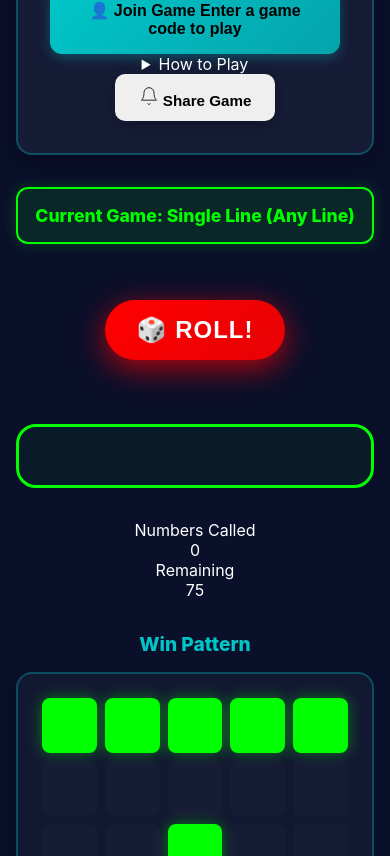
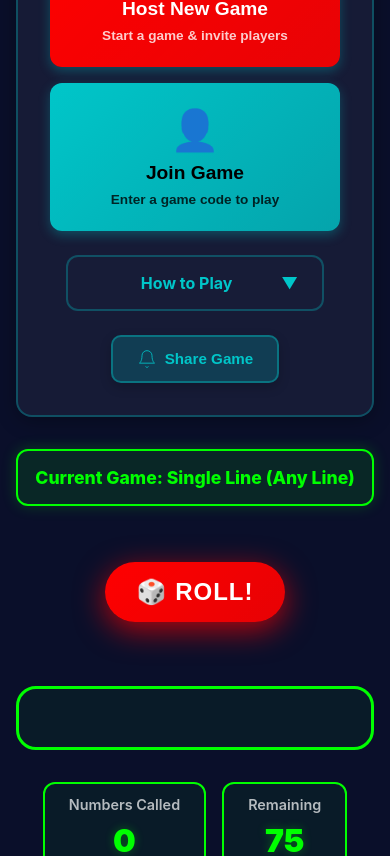
Before and after one commit to bingoXRP/bingo-site, a plain HTML site: page bingo-roller.html in a window 390 px wide. Shown: the part 749-1605 px from the top of the page. Drawn offline with Linux system fonts and the light colour scheme; no server answers.

Commit message:
Update bingo-roller.css

```diff
--- a/assets/css/bingo-roller.css
+++ b/assets/css/bingo-roller.css
@@ -783,3 +783,247 @@ button:disabled {
     grid-template-columns: repeat(10, minmax(32px, 1fr));
   }
 }
+.hero-welcome {
+  text-align: center;
+  padding: 2rem 0;
+  animation: fade-in-up 0.6s ease-out;
+}
+
+.hero-mascot {
+  max-width: 300px;
+  height: auto;
+  margin: 0 auto 1.5rem;
+  filter: drop-shadow(0 0 20px rgba(0, 198, 201, 0.3));
+  animation: float 3s ease-in-out infinite;
+}
+
+@keyframes float {
+  0%, 100% { transform: translateY(0px); }
+  50% { transform: translateY(-10px); }
+}
+
+@keyframes fade-in-up {
+  from {
+    opacity: 0;
+    transform: translateY(30px);
+  }
+  to {
+    opacity: 1;
+    transform: translateY(0);
+  }
+}
+
+.mode-btn {
+  display: flex;
+  flex-direction: column;
+  align-items: center;
+  gap: 0.5rem;
+  padding: 1.5rem 2rem;
+  min-width: 200px;
+}
+
+.btn-icon {
+  font-size: 2.5rem;
+}
+
+.btn-text {
+  font-size: 1.2rem;
+  font-weight: 900;
+}
+
+.btn-desc {
+  font-size: 0.85rem;
+  opacity: 0.8;
+}
+
+.host-btn {
+  background: linear-gradient(135deg, #FF0000 0%, rgba(255, 0, 0, 0.9) 100%);
+  color: #FFF;
+}
+
+.host-btn:hover {
+  background: linear-gradient(135deg, #00FF00 0%, rgba(0, 255, 0, 0.9) 100%);
+  color: #000;
+}
+
+.player-btn {
+  background: linear-gradient(135deg, #00c6c9 0%, rgba(0, 198, 201, 0.8) 100%);
+  color: #000;
+}
+
+.player-btn:hover {
+  background: linear-gradient(135deg, #00FF00 0%, rgba(0, 255, 0, 0.9) 100%);
+}
+
+.how-to-play {
+  max-width: 600px;
+  margin: 2rem auto 1rem;
+  background: rgba(26, 31, 58, 0.6);
+  border: 2px solid rgba(0, 198, 201, 0.3);
+  border-radius: 12px;
+  padding: 0;
+  overflow: hidden;
+}
+
+.how-to-play summary {
+  padding: 1rem 1.5rem;
+  cursor: pointer;
+  font-weight: 700;
+  color: #00c6c9;
+  list-style: none;
+  user-select: none;
+  transition: all 0.3s ease;
+}
+
+.how-to-play summary::-webkit-details-marker {
+  display: none;
+}
+
+.how-to-play summary:hover {
+  background: rgba(0, 198, 201, 0.1);
+}
+
+.how-to-play summary::after {
+  content: ' ▼';
+  float: right;
+  transition: transform 0.3s ease;
+}
+
+.how-to-play[open] summary::after {
+  transform: rotate(180deg);
+}
+
+.how-to-content {
+  padding: 1.5rem;
+  border-top: 1px solid rgba(0, 198, 201, 0.2);
+  animation: slide-down 0.3s ease-out;
+}
+
+@keyframes slide-down {
+  from {
+    opacity: 0;
+    transform: translateY(-10px);
+  }
+  to {
+    opacity: 1;
+    transform: translateY(0);
+  }
+}
+
+.how-to-content h3 {
+  color: #00FF00;
+  font-size: 1.1rem;
+  margin: 1rem 0 0.5rem;
+}
+
+.how-to-content h3:first-child {
+  margin-top: 0;
+}
+
+.how-to-content ol {
+  margin: 0.5rem 0 1rem 1.5rem;
+  padding: 0;
+}
+
+.how-to-content li {
+  margin: 0.5rem 0;
+  line-height: 1.6;
+  color: rgba(255, 255, 255, 0.9);
+}
+
+.share-buttons {
+  display: flex;
+  justify-content: center;
+  gap: 1rem;
+  margin-top: 1.5rem;
+}
+
+.share-btn {
+  display: flex;
+  align-items: center;
+  gap: 0.5rem;
+  padding: 0.75rem 1.5rem;
+  background: rgba(0, 198, 201, 0.2);
+  border: 2px solid rgba(0, 198, 201, 0.4);
+  border-radius: 10px;
+  color: #00c6c9;
+  font-weight: 700;
+  cursor: pointer;
+  transition: all 0.3s ease;
+}
+
+.share-btn:hover {
+  background: rgba(0, 198, 201, 0.3);
+  transform: translateY(-2px);
+  box-shadow: 0 4px 12px rgba(0, 198, 201, 0.3);
+}
+
+.share-btn svg {
+  width: 20px;
+  height: 20px;
+}
+
+@media (max-width: 768px) {
+  .hero-mascot {
+    max-width: 200px;
+  }
+
+  .mode-buttons {
+    flex-direction: column;
+    gap: 1rem;
+  }
+
+  .mode-btn {
+    width: 100%;
+  }
+
+  .how-to-play {
+    margin: 1.5rem 1rem 1rem;
+  }
+}
+
+.stats-container {
+  display: flex;
+  gap: 2rem;
+  justify-content: center;
+  margin: 1.5rem 0;
+  flex-wrap: wrap;
+}
+
+.stat-item {
+  background: rgba(0, 255, 0, 0.05);
+  padding: 1rem 2rem;
+  border-radius: 12px;
+  border: 2px solid #00FF00;
+  min-width: 150px;
+  text-align: center;
+}
+
+.stat-label {
+  color: rgba(255, 255, 255, 0.7);
+  font-size: 0.9rem;
+  margin-bottom: 0.5rem;
+  font-weight: 600;
+}
+
+.stat-value {
+  color: #00FF00;
+  font-size: 2.5rem;
+  font-weight: 900;
+  text-shadow: 0 0 10px rgba(0, 255, 0, 0.3);
+}
+
+@media (max-width: 767px) {
+  .stats-container {
+    gap: 1rem;
+  }
+
+  .stat-item {
+    min-width: 120px;
+    padding: 0.75rem 1.5rem;
+  }
+
+  .stat-value {
+    font-size: 2rem;
+  }
+}
```
